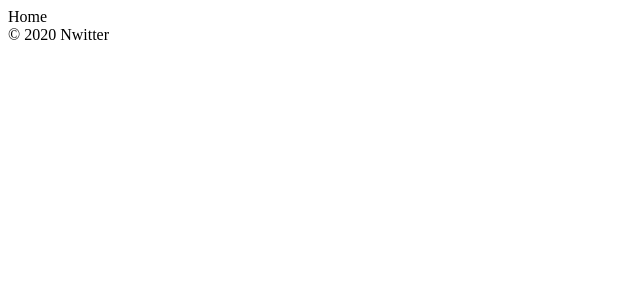
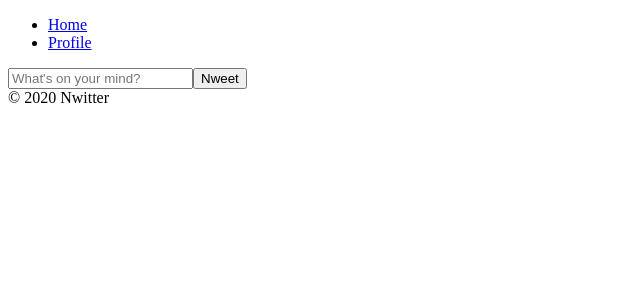
Before and after one commit to alfie1104/nwitter, a React (Create React App) app: page /#/ in a window 1280 px wide. Shown: the top 300 px of the page, without its empty margins (0-640 px from the left). Built offline with nearby package versions, Linux system fonts and the light colour scheme; no server answers; sample sign-in values are in the browser's storage.

Commit message:
3.1 Writing message at Firestore is done

```diff
--- /dev/null
+++ b/src/components/Navigation.js
@@ -0,0 +1,17 @@
+import React from "react";
+import { Link } from "react-router-dom";
+
+const Navigation = () => (
+  <nav>
+    <ul>
+      <li>
+        <Link to="/">Home</Link>
+      </li>
+      <li>
+        <Link to="/profile">Profile</Link>
+      </li>
+    </ul>
+  </nav>
+);
+
+export default Navigation;
--- a/src/components/Router.js
+++ b/src/components/Router.js
@@ -1,22 +1,37 @@
 import React from "react";
-import { HashRouter as Router, Route, Switch } from "react-router-dom";
+import {
+  HashRouter as Router,
+  Route,
+  Switch,
+  Redirect,
+} from "react-router-dom";
 import Auth from "../routes/Auth";
 import Home from "../routes/Home";
+import Navigation from "./Navigation";
+import Profile from "routes/Profile";
 
 const AppRouter = ({ isLoggedIn }) => {
   return (
     <Router>
+      {isLoggedIn && <Navigation />}
       <Switch>
         {isLoggedIn ? (
           <>
             <Route exact path="/">
               <Home />
             </Route>
+            <Route exact path="/profile">
+              <Profile />
+            </Route>
+            <Redirect from="*" to="/" />
           </>
         ) : (
-          <Route exact path="/">
-            <Auth />
-          </Route>
+          <>
+            <Route exact path="/">
+              <Auth />
+            </Route>
+            <Redirect from="*" to="/" />
+          </>
         )}
       </Switch>
     </Router>
--- a/src/fBase.js
+++ b/src/fBase.js
@@ -1,5 +1,6 @@
 import * as firebase from "firebase/app";
 import "firebase/auth";
+import "firebase/firestore";
 
 const firebaseConfig = {
   apiKey: process.env.REACT_APP_API_KEY,
@@ -13,4 +14,6 @@
 
 firebase.initializeApp(firebaseConfig);
 
+export const firebaseInstance = firebase;
 export const authService = firebase.auth();
+export const dbService = firebase.firestore();
--- a/src/routes/Auth.js
+++ b/src/routes/Auth.js
@@ -1,10 +1,11 @@
 import React, { useState } from "react";
-import { authService } from "fBase";
+import { authService, firebaseInstance } from "fBase";
 
 const Auth = () => {
   const [email, setEmail] = useState("");
   const [password, setPassword] = useState("");
   const [newAccount, setNewAccount] = useState(true);
+  const [error, setError] = useState("");
 
   const onChange = (e) => {
     const {
@@ -33,8 +34,25 @@
       }
       console.log(data);
     } catch (error) {
-      console.log(error);
+      setError(error.message);
     }
+  };
+
+  const toggleAccount = () => setNewAccount((prev) => !prev);
+  const onSocialClick = async (event) => {
+    const {
+      target: { name },
+    } = event;
+
+    let provider;
+    if (name === "google") {
+      provider = new firebaseInstance.auth.GoogleAuthProvider();
+    } else if (name === "github") {
+      provider = new firebaseInstance.auth.GithubAuthProvider();
+    }
+
+    const data = await authService.signInWithPopup(provider);
+    console.log(data);
   };
 
   return (
@@ -57,10 +75,16 @@
           onChange={onChange}
         />
         <input type="submit" value={newAccount ? "Create Account" : "Log In"} />
+        {error}
       </form>
+      <span onClick={toggleAccount}>{newAccount ? "Log In" : "Sign In"}</span>
       <div>
-        <button>Continue with Google</button>
-        <button>Continue with Github</button>
+        <button onClick={onSocialClick} name="google">
+          Continue with Google
+        </button>
+        <button onClick={onSocialClick} name="github">
+          Continue with Github
+        </button>
       </div>
     </div>
   );
--- a/src/routes/Home.js
+++ b/src/routes/Home.js
@@ -1,4 +1,39 @@
-import React from "react";
+import React, { useState } from "react";
+import { dbService } from "fBase";
 
-const Home = () => <span>Home</span>;
+const Home = () => {
+  const [nweet, setNweet] = useState("");
+
+  const onSubmit = async (event) => {
+    event.preventDefault();
+    await dbService.collection("nweets").add({
+      nweet,
+      createdAt: Date.now(),
+    });
+    setNweet("");
+  };
+
+  const onChange = (e) => {
+    const {
+      target: { value },
+    } = e;
+
+    setNweet(value);
+  };
+
+  return (
+    <div>
+      <form onSubmit={onSubmit}>
+        <input
+          value={nweet}
+          onChange={onChange}
+          type="text"
+          placeholder="What's on your mind?"
+          maxLength={120}
+        />
+        <input type="submit" value="Nweet" />
+      </form>
+    </div>
+  );
+};
 export default Home;
--- a/src/routes/Profile.js
+++ b/src/routes/Profile.js
@@ -1,4 +1,20 @@
 import React from "react";
+import { authService } from "fBase";
+import { useHistory } from "react-router-dom";
 
-const Profile = () => <span>Profile</span>;
+const Profile = () => {
+  const history = useHistory();
+
+  const onLogOutClick = () => {
+    authService.signOut();
+    history.push("/");
+  };
+
+  return (
+    <>
+      <button onClick={onLogOutClick}>Log Out</button>
+    </>
+  );
+};
+
 export default Profile;
```
